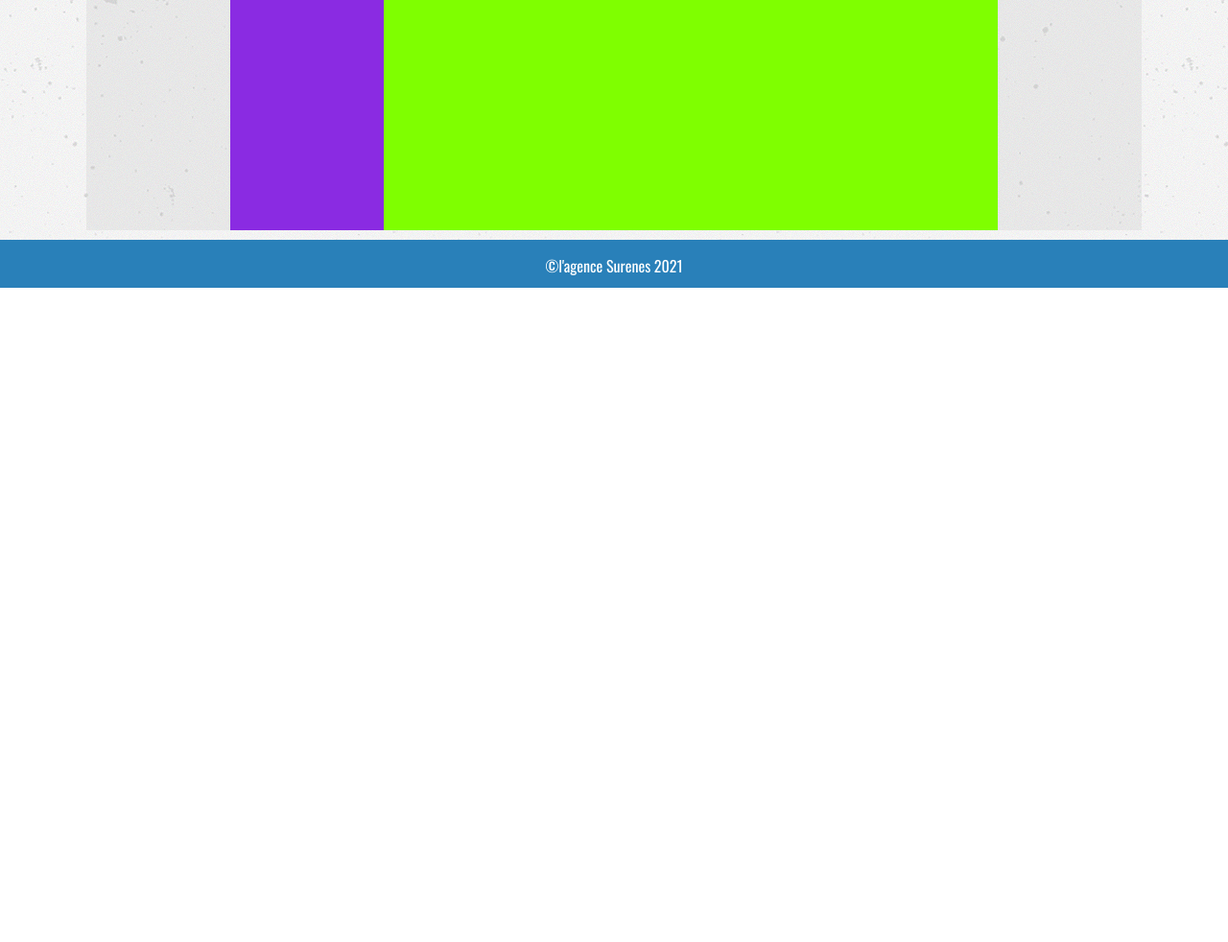
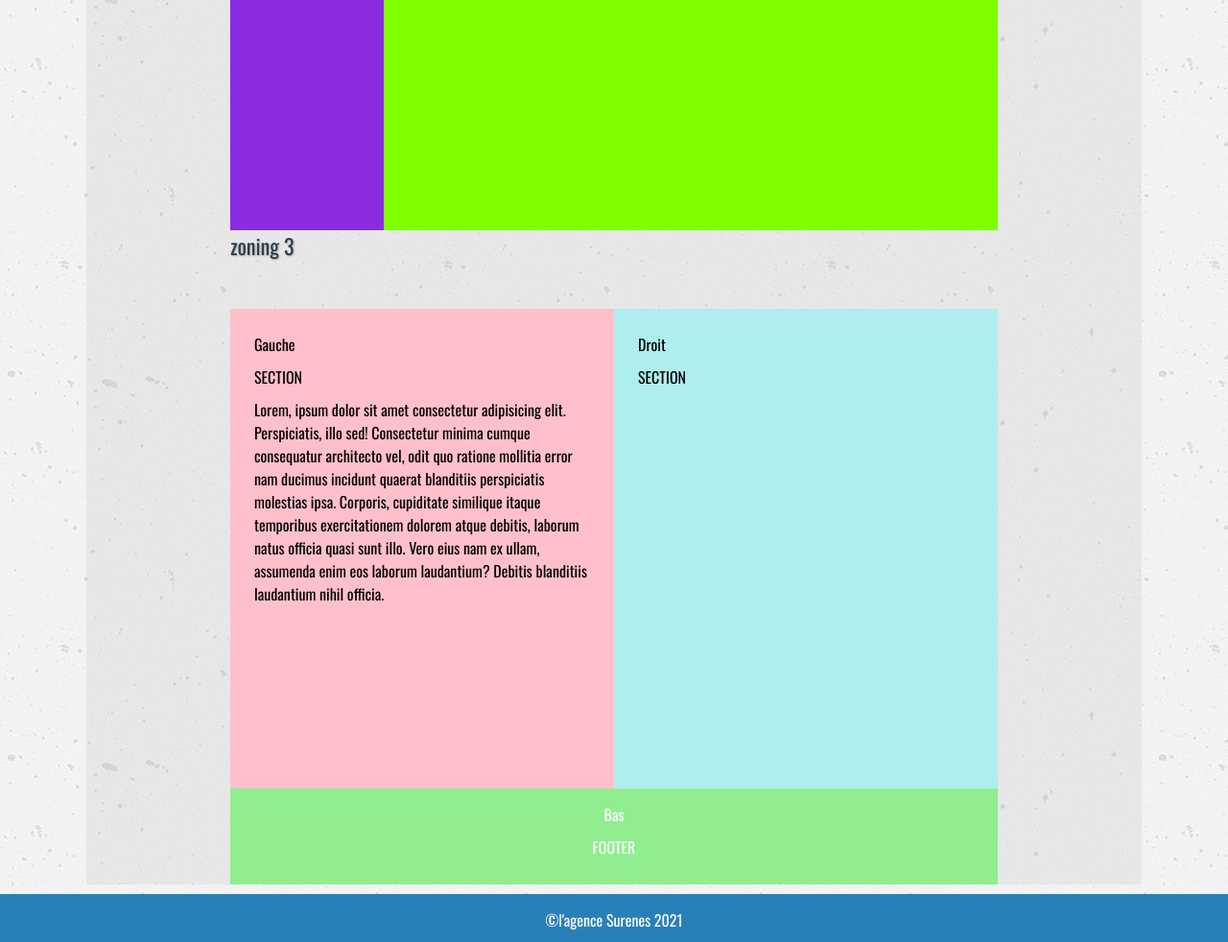
Before and after one commit to MostaphaOuahmane/premiersite, a plain HTML site: page zoning02.html in a window 1280 px wide. Shown: the part 972-1954 px from the top of the page at 96% size. Before the commit the page ends 1272 px from the top, so only its background shows below. Drawn offline with nearby package versions, Linux system fonts and the light colour scheme.

Commit message:
zoning suit

```diff
--- a/css/style.css
+++ b/css/style.css
@@ -566,3 +566,35 @@ iframe[allowfullscreen]{
 .clear { /* la classe clear pour rétablir le flux  */
     clear: both;
  }
+
+ /* style zonin 3 */
+ #zoning_3{
+    width: 800px;
+    margin: auto;
+ }
+
+ #zoning_3 section{
+    width: 50%;
+    float: left;
+    min-height: 500px;
+}
+
+#zoning_3 .gauche{
+    background-color: #ffc0cb;
+    color: black;
+}
+
+#zoning_3 .droite{
+    background-color:#afeeee;
+    color: black;
+}
+
+#zoning_3 footer {
+    margin: 0;
+}
+
+#zoning_3 footer {
+    width: 100%;
+    height: 100px;
+    background-color: #90ee90;
+}
--- /dev/null
+++ b/zoning/css/06_zoning.css
@@ -0,0 +1,32 @@
+body{
+    background-color: rgb(248, 250, 248);
+    background-image: url(../../img/concrete-texture.png);
+}
+main{
+    width: 80%;
+    text-align: center;
+    background-color: #ffdab9;
+    margin: auto;
+}
+section{
+    width: 50%;
+    float: left;
+    min-height: 500px;
+}
+#g{
+    background-color: #ffc0cb;
+    color: black;
+
+}
+.droit{
+    background-color:#afeeee;
+    color: black;
+
+}
+footer{
+    width: 100%;
+    background-color: #90ee90;
+}
+.clear{
+    clear: both;
+}
--- /dev/null
+++ b/zoning/css/cubitus_01.css
@@ -0,0 +1,39 @@
+/* le cubitus 1 - pisola Suresnes */
+
+body {
+        background-color: yellowgreen;
+        color: #fff;
+    }
+
+    .rose {
+        background-color: pink;
+    }
+
+    .corail {
+        background-color: lightcoral;
+    }
+
+    .c1, .c2 {
+        /* height: 200px;
+        width: 200px;
+        margin: 5px;
+        float: left;
+
+        border-radius: 10% 5% 40% 0%;
+        border: 1px solid white;
+
+        text-align: center; */
+
+        height: 10em;
+        width: 10em;
+        float: left;
+        margin: 0.2em;
+
+        border: 0.2em solid white;
+        text-align: center;
+        border-radius: 10% 5% 40% 0%;
+    }
+
+    .clear {
+        clear: both;
+    }
--- /dev/null
+++ b/zoning/css/zn-test.css
@@ -0,0 +1,24 @@
+body{
+    background-color: #ffffff;
+    color: white;
+}
+.bleu{
+    background-color: #7a43e0;
+}
+.gren{
+    background-color:#43e07a;
+}
+.c1, .c2 {
+
+        height: 10em;
+        width: 10em;
+        float: left;
+        margin: 0.2em;
+
+        border: 0.2em solid rgb(0, 0, 0);
+        text-align: center;
+        border-radius: 15% 15% 15% 15%;
+}
+.clear {
+        clear: both;
+        }
--- a/zoning02.html
+++ b/zoning02.html
@@ -84,6 +84,33 @@
                 </section>
                 <div class="clear"></div>
             </div>
+            <!-- fin de zoning 1 -->
+            <div id="zoning_3">
+                <h3> zoning 3</h3>
+                <section class="gauche">
+                    <p> Gauche</p>
+                    <p>SECTION</p>
+                    <p>Lorem, ipsum dolor sit amet consectetur adipisicing elit. Perspiciatis, illo sed! Consectetur
+                        minima cumque
+                        consequatur architecto vel, odit quo ratione mollitia error nam ducimus incidunt quaerat
+                        blanditiis
+                        perspiciatis molestias ipsa.
+                        Corporis, cupiditate similique itaque temporibus exercitationem dolorem atque debitis, laborum
+                        natus officia
+                        quasi sunt illo. Vero eius nam ex ullam, assumenda enim eos laborum laudantium? Debitis
+                        blanditiis
+                        laudantium nihil officia.</p>
+                </section>
+                <section class="droite">
+                    <p> Droit</p>
+                    <p>SECTION</p>
+                </section>
+                <div class="clear"></div>
+                <footer>
+                    <p>Bas</p>
+                    <p>FOOTER</p>
+                </footer>
+            </div>
         </main>
         <!-- fin de main -->
     </div>
```
Also changed, not shown: zoning/01_cubitus.html (added, +73 -0 lines), zoning/02-cubitus.html (added, +33 -0 lines), zoning/06_zoning.html (added, +37 -0 lines). Lines whose indentation alone changed are shown as unchanged.
